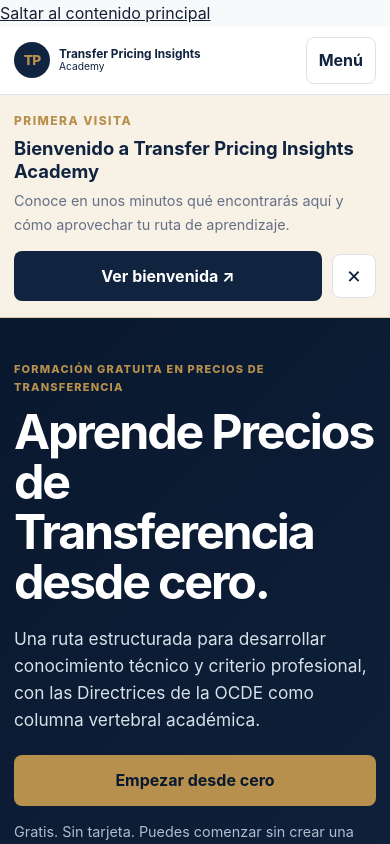
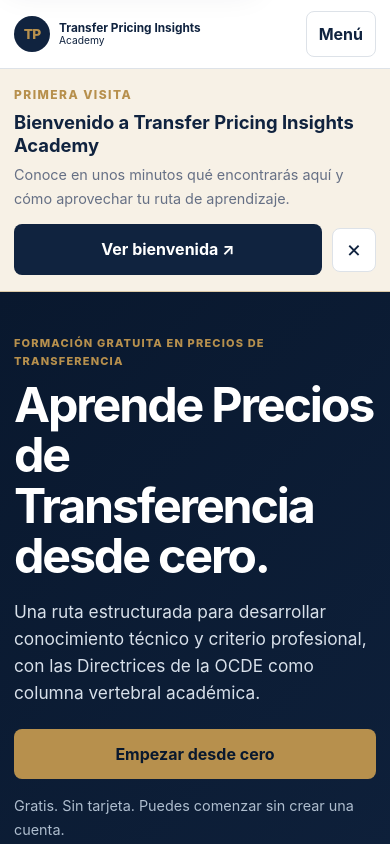
Before and after one commit to manuelcarrero-hash/transfer-pricing-insights-academy, a React (Vite) app: page / in a window 390 px wide. Shown: the top 844 px of the page. Built offline with nearby package versions, Linux system fonts and the light colour scheme.

Commit message:
fix: harden responsive and focus accessibility

```diff
--- a/src/styles/global.css
+++ b/src/styles/global.css
@@ -1,9 +1,11 @@
 * { box-sizing: border-box; }
 html { scroll-behavior: smooth; }
-body { margin: 0; min-width: 360px; background: var(--color-bg); color: var(--color-text); font-family: Inter, ui-sans-serif, system-ui, -apple-system, BlinkMacSystemFont, "Segoe UI", sans-serif; line-height: 1.65; }
+body { margin: 0; min-width: 320px; background: var(--color-bg); color: var(--color-text); font-family: Inter, ui-sans-serif, system-ui, -apple-system, BlinkMacSystemFont, "Segoe UI", sans-serif; line-height: 1.65; overflow-wrap: anywhere; }
 a { color: inherit; }
-button, input { font: inherit; }
-button:focus-visible, a:focus-visible, input:focus-visible, summary:focus-visible { outline: 3px solid #4c8bd9; outline-offset: 3px; }
+button, input, select, textarea { font: inherit; }
+button:focus-visible, a:focus-visible, input:focus-visible, select:focus-visible, textarea:focus-visible, summary:focus-visible, [tabindex]:focus-visible { outline: 3px solid #4c8bd9; outline-offset: 3px; }
+.skip-link { position: fixed; top: 8px; left: 8px; z-index: 100; padding: 10px 14px; border-radius: var(--radius-sm); background: white; color: var(--color-brand-navy-strong); font-weight: 800; text-decoration: none; box-shadow: var(--shadow-soft); transform: translateY(-160%); }
+.skip-link:focus { transform: translateY(0); }
 .container { width: min(calc(100% - 40px), var(--container)); margin-inline: auto; }
 .narrow { max-width: 960px; }
 .sr-only { position: absolute; width: 1px; height: 1px; padding: 0; margin: -1px; overflow: hidden; clip: rect(0,0,0,0); white-space: nowrap; border: 0; }
@@ -21,7 +23,7 @@
 .mobile-nav summary { list-style: none; cursor: pointer; min-height: 44px; padding: 9px 14px; border: 1px solid var(--color-border); border-radius: var(--radius-sm); color: var(--color-brand-navy); font-weight: 700; }
 .mobile-nav summary::-webkit-details-marker { display: none; }
 .mobile-nav-panel { position: absolute; right: 0; top: calc(100% + 10px); width: min(290px, calc(100vw - 28px)); padding: 10px; display: grid; background: var(--color-surface); border: 1px solid var(--color-border); border-radius: var(--radius-md); box-shadow: var(--shadow-soft); }
-.mobile-nav-panel .nav-link { display: block; }
+.mobile-nav-panel .nav-link { display: block; min-height: 44px; }
 .welcome-banner { background: #f7f1e6; border-bottom: 1px solid #dbc9a7; }
 .welcome-banner-inner { display: flex; align-items: center; justify-content: space-between; gap: 22px; padding-block: 18px; }
 .welcome-banner-copy { min-width: 0; display: grid; gap: 3px; }
@@ -82,8 +84,8 @@
 .course-index ol { list-style: none; padding: 0; margin: 0; }
 .lesson-row { border-top: 1px solid var(--color-border); }
 .lesson-row > a, .lesson-row > div { display: flex; gap: 18px; align-items: center; text-decoration: none; padding: 18px 8px; }
-.lesson-row span { width: 34px; height: 34px; border-radius: 50%; border: 1px solid var(--color-border); display: grid; place-items: center; font-weight: 800; }
-.lesson-row div div { display: grid; }
+.lesson-row span { width: 34px; height: 34px; border-radius: 50%; border: 1px solid var(--color-border); display: grid; place-items: center; font-weight: 800; flex: 0 0 34px; }
+.lesson-row div div { display: grid; min-width: 0; }
 .lesson-row small { color: var(--color-text-muted); }
 .lesson-row.locked { opacity: .55; }
 .lesson-row.active a:hover { background: #f5f7fa; }
@@ -101,8 +103,8 @@
 .consultant-card h2 { color: white; margin: 8px 0; }
 .quiz-card { padding: 28px; margin: 42px 0; }
 .quiz-card h2 { margin: 8px 0 12px; }
-.quiz-card fieldset { border: 0; padding: 0; margin: 22px 0; display: grid; gap: 10px; }
-.quiz-option { display: flex; align-items: flex-start; gap: 12px; padding: 14px 16px; border: 1px solid var(--color-border); border-radius: var(--radius-sm); cursor: pointer; }
+.quiz-card fieldset { border: 0; padding: 0; margin: 22px 0; display: grid; gap: 10px; min-width: 0; }
+.quiz-option { display: flex; align-items: flex-start; gap: 12px; padding: 14px 16px; border: 1px solid var(--color-border); border-radius: var(--radius-sm); cursor: pointer; min-height: 44px; }
 .quiz-option:has(input:checked) { border-color: var(--color-brand-gold); background: #fbf8f1; }
 .feedback { margin-top: 18px; padding: 16px; border-radius: var(--radius-sm); }
 .feedback.correct { background: #eaf6f0; color: #1f6448; }
@@ -132,16 +134,29 @@
   .container, .lesson-content { width: min(calc(100% - 28px), var(--container)); }
   .brand-copy { display: none; }
   .section { padding: 54px 0; }
+  .section-block { margin-top: 44px; }
+  .hero { padding: 54px 0; }
+  .hero h1, .section h1, .lesson-content > h1 { overflow-wrap: anywhere; }
   .lesson-content { padding-top: 42px; }
   .lesson-topbar .container { min-height: 62px; align-items: flex-start; justify-content: center; flex-direction: column; gap: 2px; padding-block: 10px; font-size: .82rem; }
   .lesson-nav, .footer-inner { flex-direction: column; align-items: stretch; }
   .lesson-nav .button { width: 100%; }
+  .choice-card, .course-index, .outcome-card, .learning-outcomes, .quiz-card, .remember-card, .feature-card { padding: 20px; }
+  .lesson-row > a, .lesson-row > div { align-items: flex-start; gap: 12px; }
+  .button-row { display: grid; grid-template-columns: 1fr; }
+  .button-row .button { width: 100%; }
   .welcome-banner-inner { align-items: stretch; flex-direction: column; gap: 14px; padding-block: 16px; }
   .welcome-banner-copy { gap: 6px; }
   .welcome-banner-copy strong { font-size: 1.15rem; line-height: 1.25; }
   .welcome-banner-actions { width: 100%; }
   .welcome-banner-actions .button { flex: 1; }
 }
+@media (max-width: 359px) {
+  .container, .lesson-content { width: min(calc(100% - 20px), var(--container)); }
+  .header-inner { gap: 12px; }
+  .brand-mark { width: 38px; height: 38px; }
+  .mobile-nav-panel { width: calc(100vw - 20px); }
+}
 @media (prefers-reduced-motion: reduce) {
   *, *::before, *::after { scroll-behavior: auto !important; transition: none !important; animation: none !important; }
 }
```
